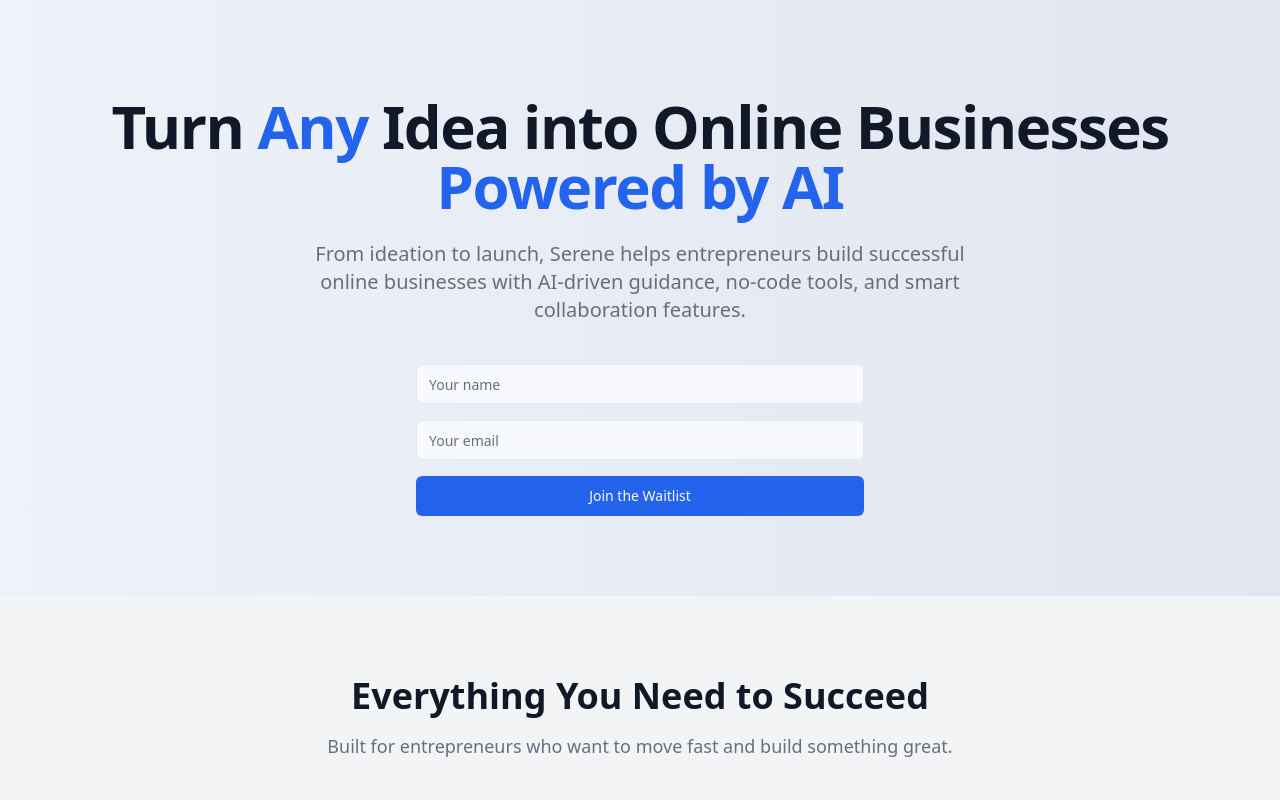
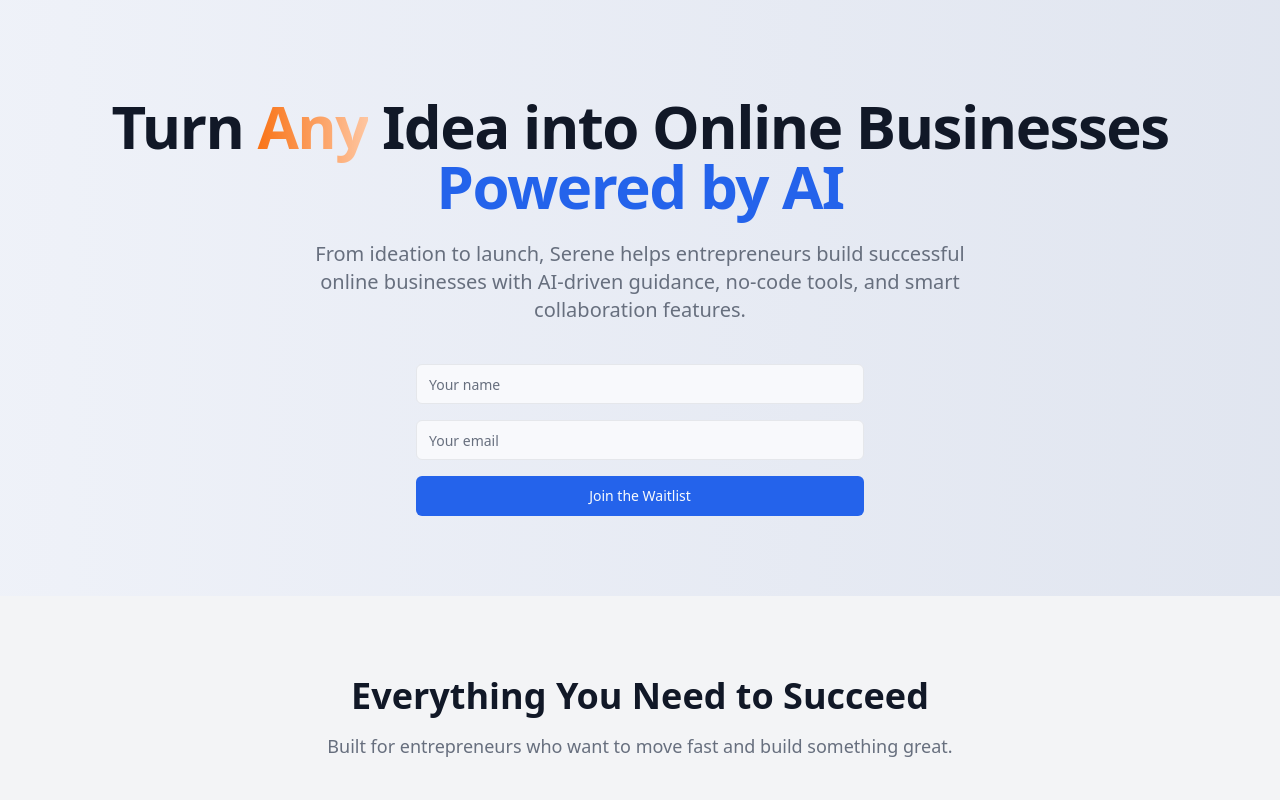
Before and after one commit to L1ghTn1ngZenith/flowforge, a React (Vite) app: page / in a window 1280 px wide. Shown: the top 800 px of the page. Built offline with nearby package versions, Linux system fonts and the light colour scheme.

Commit message:
Change color of "Any" text
Updated the color of the word "Any" in the Hero component to a more vibrant shade, potentially using a gradient for better visual impact.
[skip gpt_engineer]

```diff
--- a/src/components/Hero.tsx
+++ b/src/components/Hero.tsx
@@ -8,7 +8,7 @@ export default function Hero() {
       <div className="relative max-w-6xl mx-auto px-4 sm:px-6 lg:px-8 pt-20 pb-16 sm:pt-24 sm:pb-20">
         <div className="text-center">
           <h1 className="text-4xl sm:text-5xl lg:text-6xl font-bold tracking-tight text-gray-900 mb-6">
-            Turn <span className="text-primary">Any</span> Idea into Online Businesses
+            Turn <span className="bg-clip-text text-transparent bg-gradient-to-r from-[#F97316] to-[#FEC6A1]">Any</span> Idea into Online Businesses
             <span className="block text-primary">Powered by AI</span>
           </h1>
           <p className="max-w-2xl mx-auto text-lg sm:text-xl text-muted-foreground mb-10">
```
